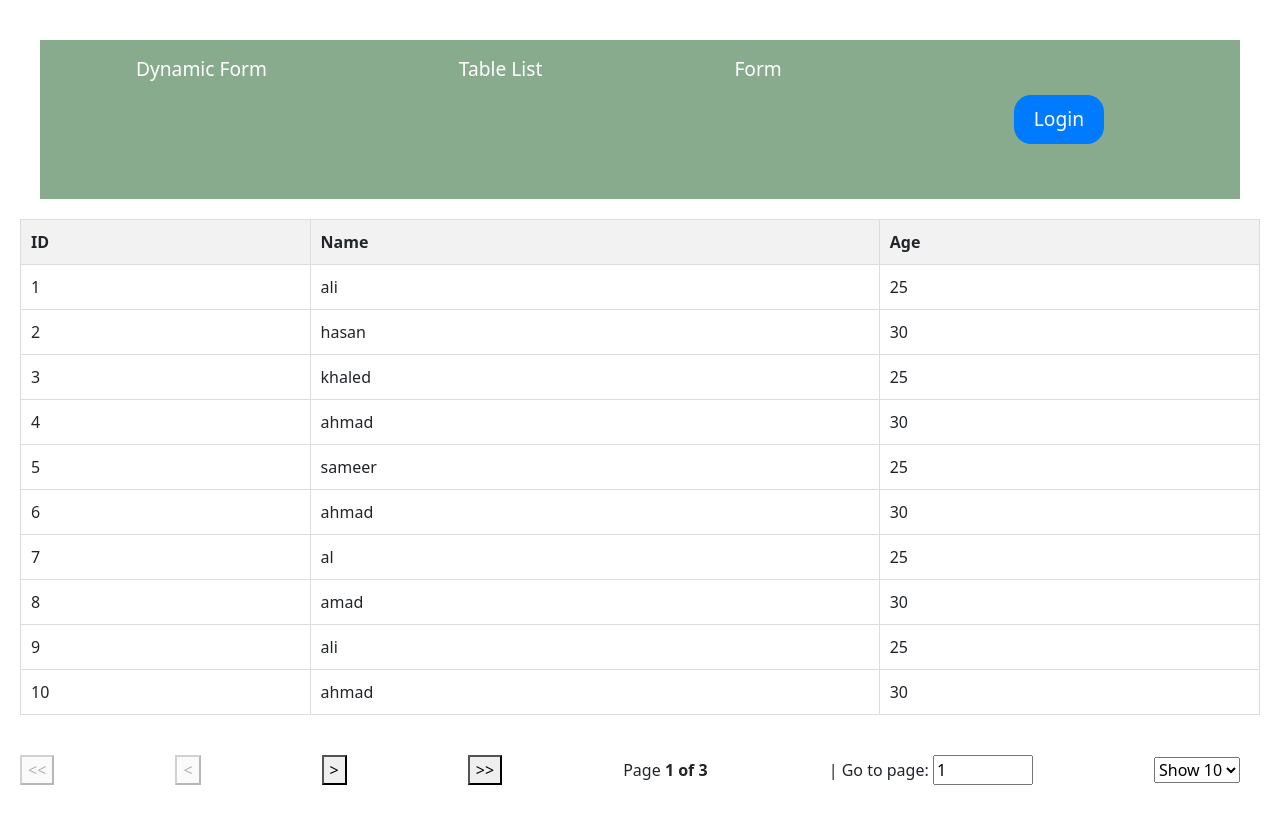
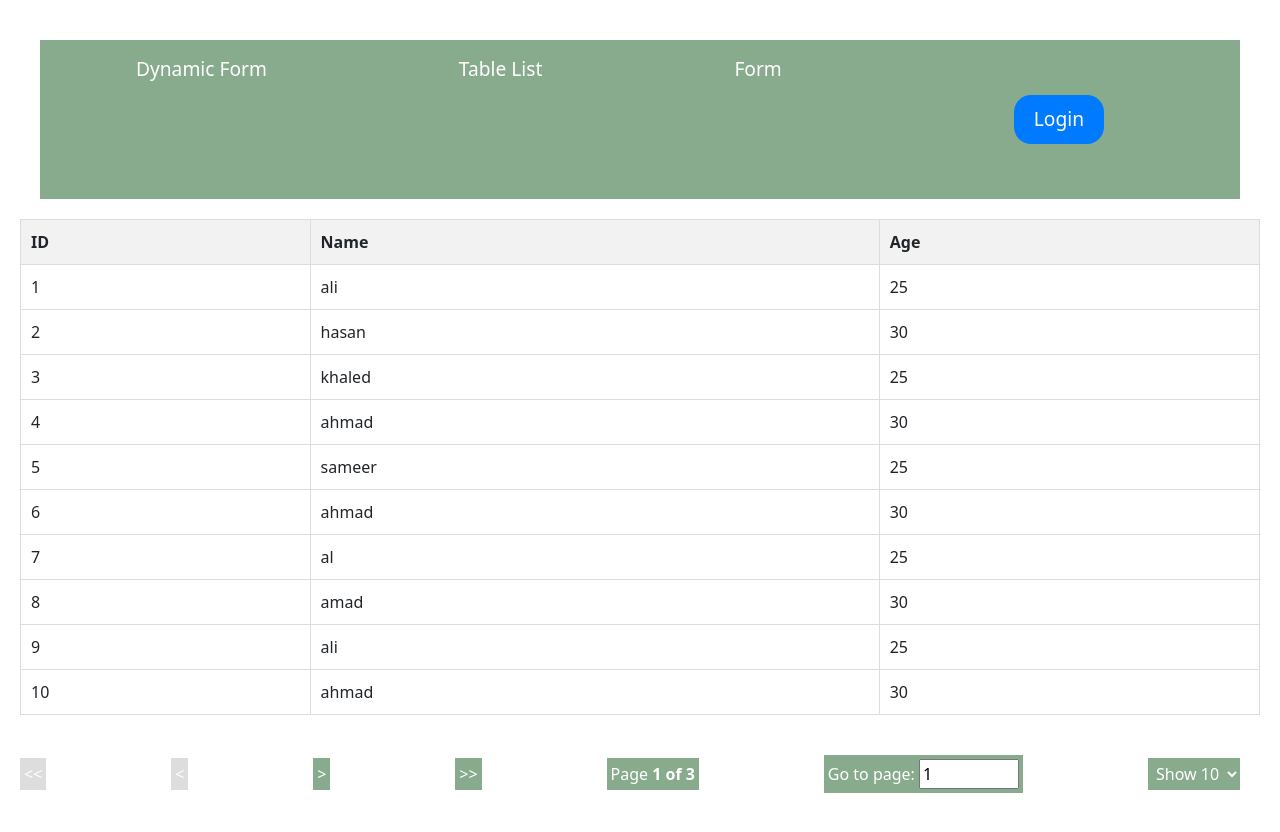
Before and after one commit to Ehabalshrida/desaisivfrontend, a React (Create React App) app: page / in a window 1280 px wide. Built offline with nearby package versions, Linux system fonts and the light colour scheme.

Commit message:
phaseSeven

```diff
--- a/src/components/dataTable/dataTable.js
+++ b/src/components/dataTable/dataTable.js
@@ -100,7 +100,7 @@ const DataTable = ({ dataList, fetchData, clientSideRendering }) => {
           </strong>{" "}
         </span>
         <span>
-          | Go to page:{" "}
+          Go to page:{" "}
           <input
             type="number"
             defaultValue={pageIndex + 1}
--- a/src/components/dataTable/dataTable.scss
+++ b/src/components/dataTable/dataTable.scss
@@ -25,6 +25,14 @@ table {
 
   button, select, span {
     margin-bottom: 10px;
+    background-color: #88AB8E;
+    color: white;
+    border: none;
+    padding: 4px;
+
+  }
+  button[disabled]{
+    background-color: #ddd;
   }
 
   @media (max-width: variables.$mobile-breakpoint) {
```
